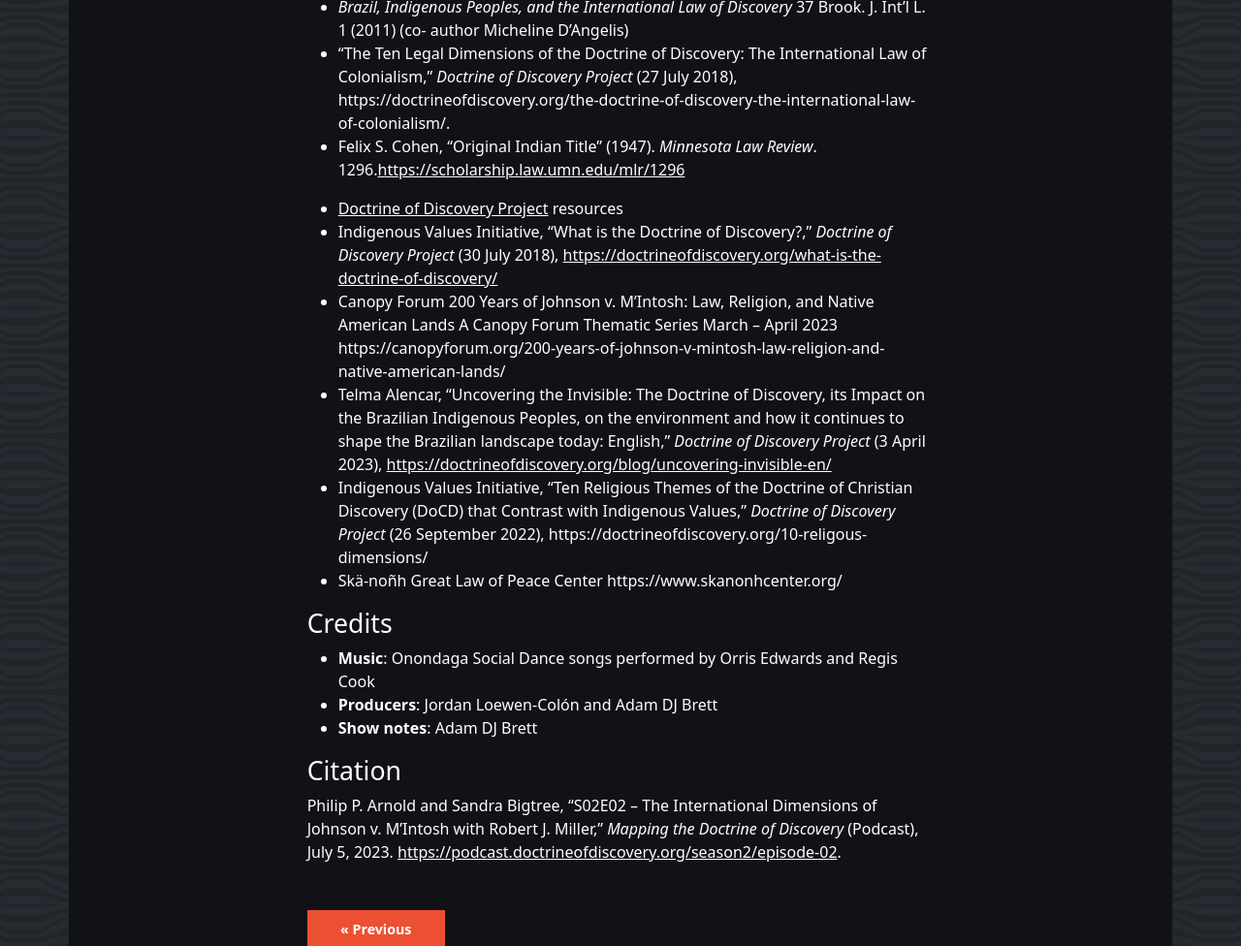
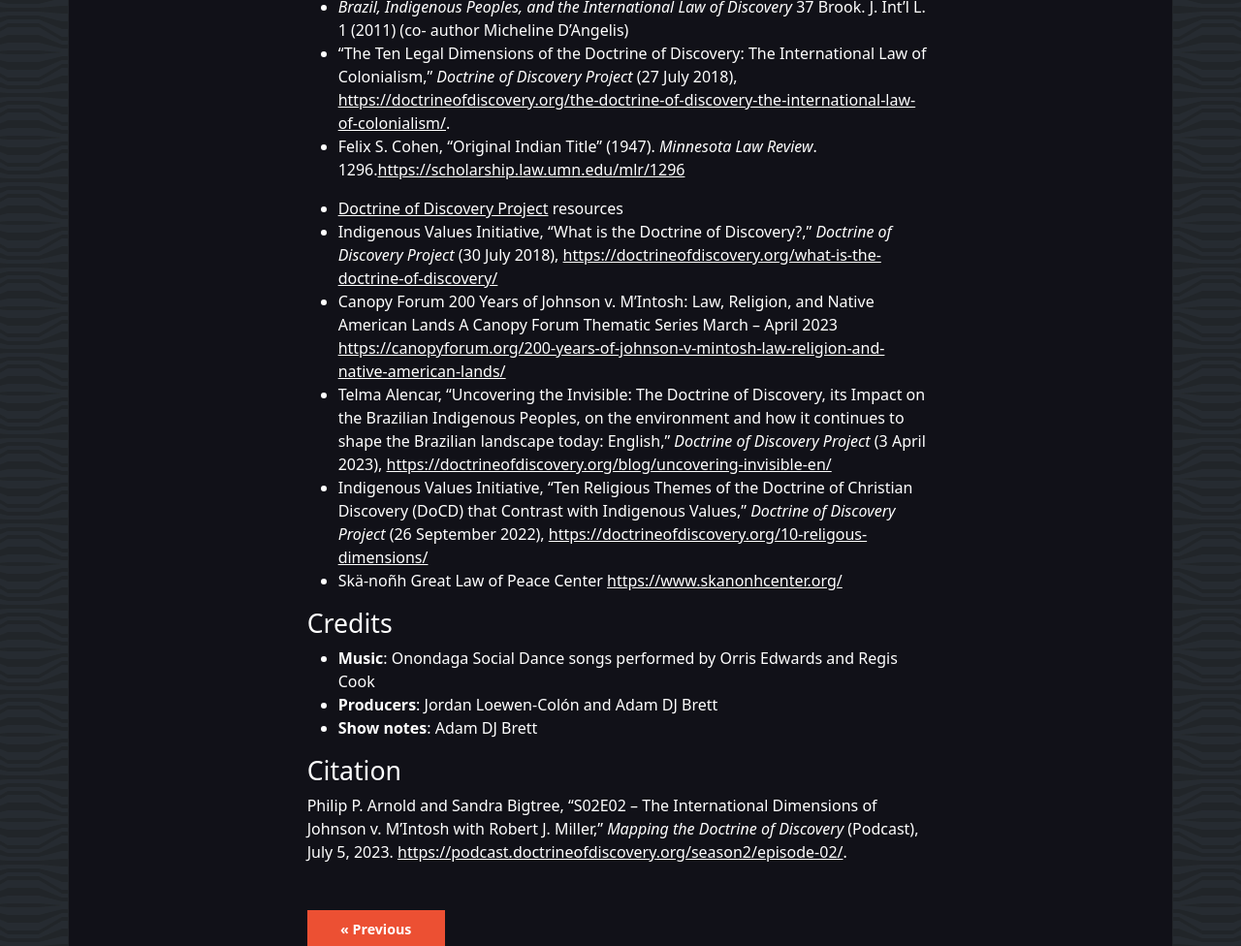
Before and after one commit to adamdjbrett/podcast-doctrineofdiscovery-v2, a Jekyll site: the page built from _posts/2023-07-05-episode-02.md, in a window 1280 px wide and 1400 px high, scrolled down 2497 px. Shown: the part 192-1168 px from the top of the window at 97% size. Built offline with Jekyll 4.4.1, drawn with Linux system fonts in a browser that asks for light colours.

Commit message:
Update 2023-07-05-episode-02.md
fix links

```diff
--- a/_posts/2023-07-05-episode-02.md
+++ b/_posts/2023-07-05-episode-02.md
@@ -54,15 +54,15 @@
  - *Discovering Indigenous Lands: The Doctrine of Discovery in the English Colonies* (Oxford University Press 2010, Oxford paperback 2012) (co-authored)
  - *Native America, Discovered and Conquered: Thomas Jefferson, Lewis & Clark, and Manifest Destiny* (Praeger Publishers 2006, Univ. Neb. Press paperback 2008)
  - *Brazil, Indigenous Peoples, and the International Law of Discovery* 37 Brook. J. Int'l L. 1 (2011) (co- author Micheline D'Angelis)
- - "The Ten Legal Dimensions of the Doctrine of Discovery: The International Law of Colonialism," *Doctrine of Discovery Project* (27 July 2018), https://doctrineofdiscovery.org/the-doctrine-of-discovery-the-international-law-of-colonialism/.
+ - "The Ten Legal Dimensions of the Doctrine of Discovery: The International Law of Colonialism," *Doctrine of Discovery Project* (27 July 2018), <https://doctrineofdiscovery.org/the-doctrine-of-discovery-the-international-law-of-colonialism/>.
 - Felix S. Cohen, "Original Indian Title" (1947). *Minnesota Law Review*. 1296.<https://scholarship.law.umn.edu/mlr/1296>
 
 - [Doctrine of Discovery Project](https://doctrineofdiscovery.org/) resources
  - Indigenous Values Initiative, "What is the Doctrine of Discovery?," *Doctrine of Discovery Project* (30 July 2018), <https://doctrineofdiscovery.org/what-is-the-doctrine-of-discovery/>
- - Canopy Forum 200 Years of Johnson v. M'Intosh: Law, Religion, and Native American Lands A Canopy Forum Thematic Series March -- April 2023 https://canopyforum.org/200-years-of-johnson-v-mintosh-law-religion-and-native-american-lands/
+ - Canopy Forum 200 Years of Johnson v. M'Intosh: Law, Religion, and Native American Lands A Canopy Forum Thematic Series March -- April 2023 <https://canopyforum.org/200-years-of-johnson-v-mintosh-law-religion-and-native-american-lands/>
  - Telma Alencar, "Uncovering the Invisible: The Doctrine of Discovery, its Impact on the Brazilian Indigenous Peoples, on the environment and how it continues to shape the Brazilian landscape today: English," *Doctrine of Discovery Project* (3 April 2023), <https://doctrineofdiscovery.org/blog/uncovering-invisible-en/>
- - Indigenous Values Initiative, "Ten Religious Themes of the Doctrine of Christian Discovery (DoCD) that Contrast with Indigenous Values," *Doctrine of Discovery Project* (26 September 2022), https://doctrineofdiscovery.org/10-religous-dimensions/
-- Skä-noñh Great Law of Peace Center https://www.skanonhcenter.org/
+ - Indigenous Values Initiative, "Ten Religious Themes of the Doctrine of Christian Discovery (DoCD) that Contrast with Indigenous Values," *Doctrine of Discovery Project* (26 September 2022), <https://doctrineofdiscovery.org/10-religous-dimensions/>
+- Skä-noñh Great Law of Peace Center <https://www.skanonhcenter.org/>
 
 
 ### Credits
@@ -73,4 +73,4 @@
 
 ### Citation
 
-Philip P. Arnold and Sandra Bigtree, "S02E02 – The International Dimensions of Johnson v. M’Intosh with Robert J. Miller," _Mapping the Doctrine of Discovery_ (Podcast), July 5, 2023. <https://podcast.doctrineofdiscovery.org/season2/episode-02>.
+Philip P. Arnold and Sandra Bigtree, "S02E02 – The International Dimensions of Johnson v. M’Intosh with Robert J. Miller," _Mapping the Doctrine of Discovery_ (Podcast), July 5, 2023. <https://podcast.doctrineofdiscovery.org/season2/episode-02/>.
```
